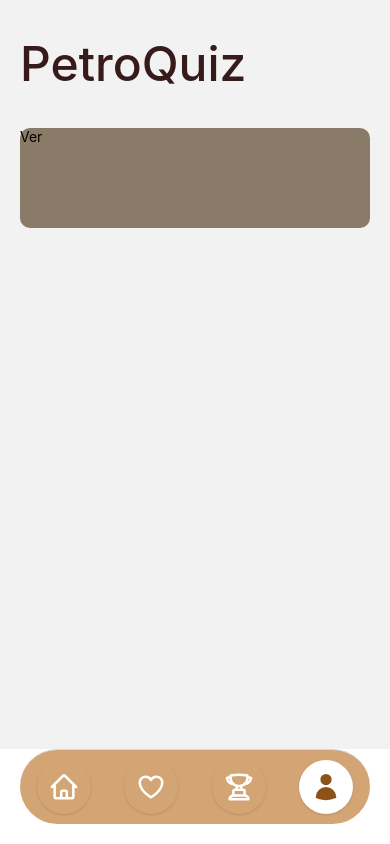
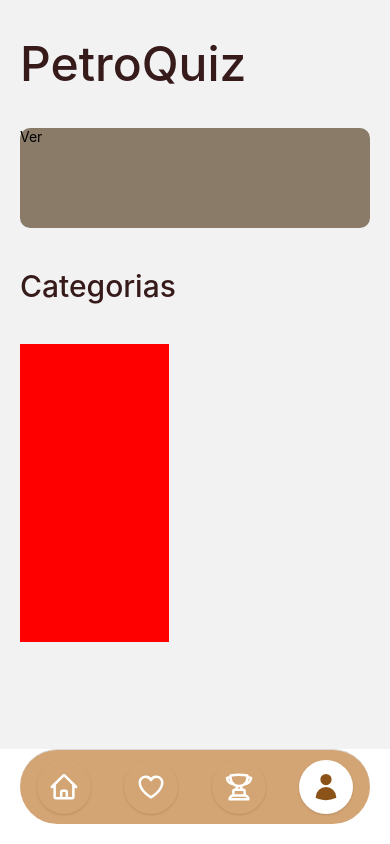
Before and after one commit to JuanjoCieri/petroQuiz, a React Native app: screen /cart in a window 390 px wide. Built offline with nearby package versions, Linux system fonts and the light colour scheme.

Commit message:
Change navigateBar

```diff
--- a/src/navigation/appNavigation.js
+++ b/src/navigation/appNavigation.js
@@ -63,7 +63,7 @@ function HomeTabs() {
           backgroundColor: themeColors.bgLight,
         },
         tabBarItemStyle: {
-          marginTop: ios ? 30 : 0,
+          marginTop: ios ? 0 : 0,
         },
       })}
     >
--- a/src/screens/HomeScreen/HomeScreen.js
+++ b/src/screens/HomeScreen/HomeScreen.js
@@ -2,12 +2,14 @@ import { StatusBar } from "expo-status-bar";
 import { StyleSheet, Text, View } from "react-native";
 import Title from "./components/Title";
 import Idk from "./components/Idk";
+import Categories from "./components/Categories";
 
 export default function HomeScreen() {
   return (
     <View style={styles.container}>
       <Title />
       <Idk />
+      <Categories />
     </View>
 
   );
--- /dev/null
+++ b/src/screens/HomeScreen/components/Categories.js
@@ -0,0 +1,32 @@
+import { Text, View, StyleSheet, ScrollView } from "react-native";
+
+export default function Categories() {
+  return (
+    <View>
+      <View className="py-10">
+        <Text style={styles.Title} className="text-3xl">
+          Categorias
+        </Text>
+      </View>
+      <ScrollView style={styles.CategoriesContainer}>
+        <View style={styles.CategoryDiv}></View>
+        <View style={styles.CategoryDiv}></View>
+      </ScrollView>
+    </View>
+  );
+}
+
+const styles = StyleSheet.create({
+  Title: {
+    color: "#371B1B",
+    fontWeight: "500",
+  },
+  CategoriesContainer: {
+
+  },
+  CategoryDiv: {
+    width: 149,
+    height: 149,
+    backgroundColor: "red"
+  }
+});
```
